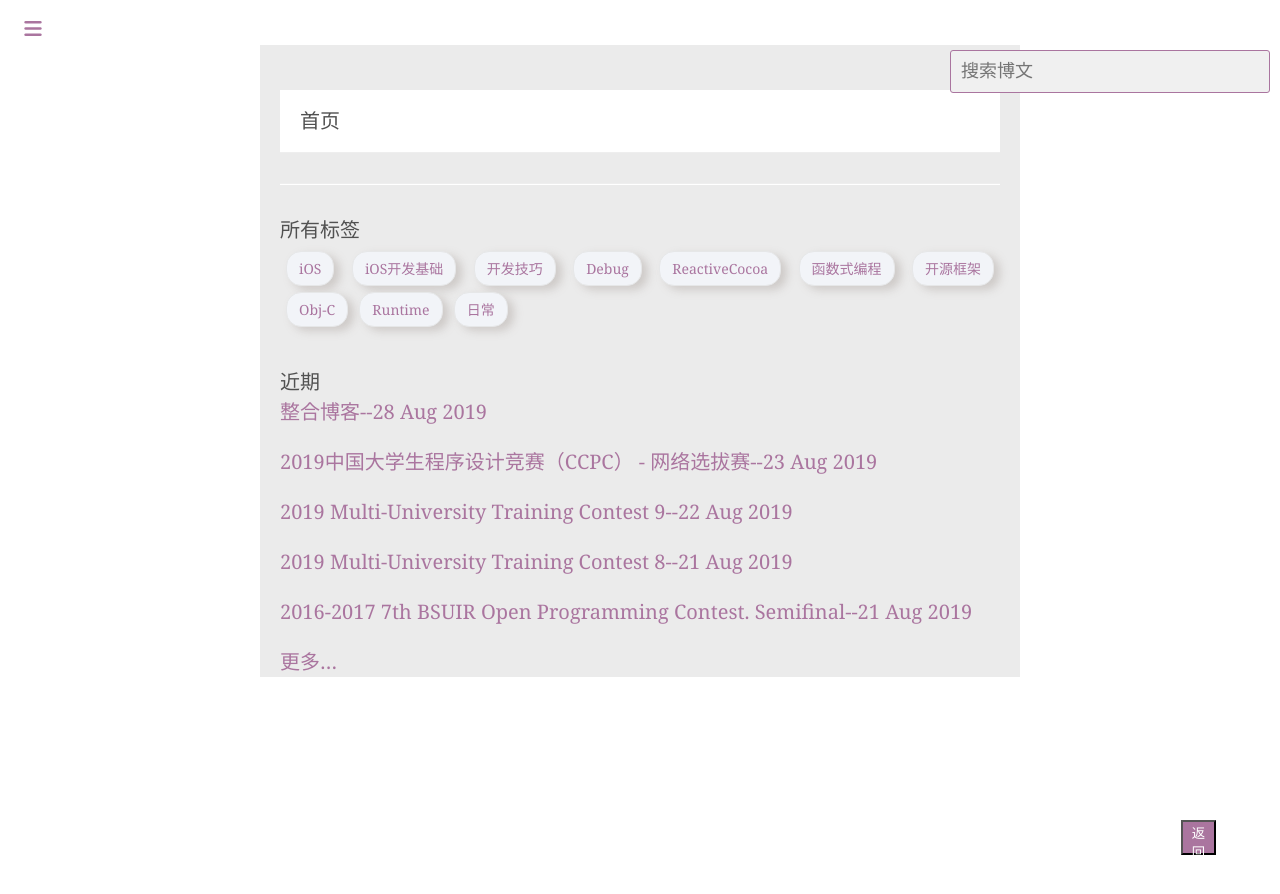
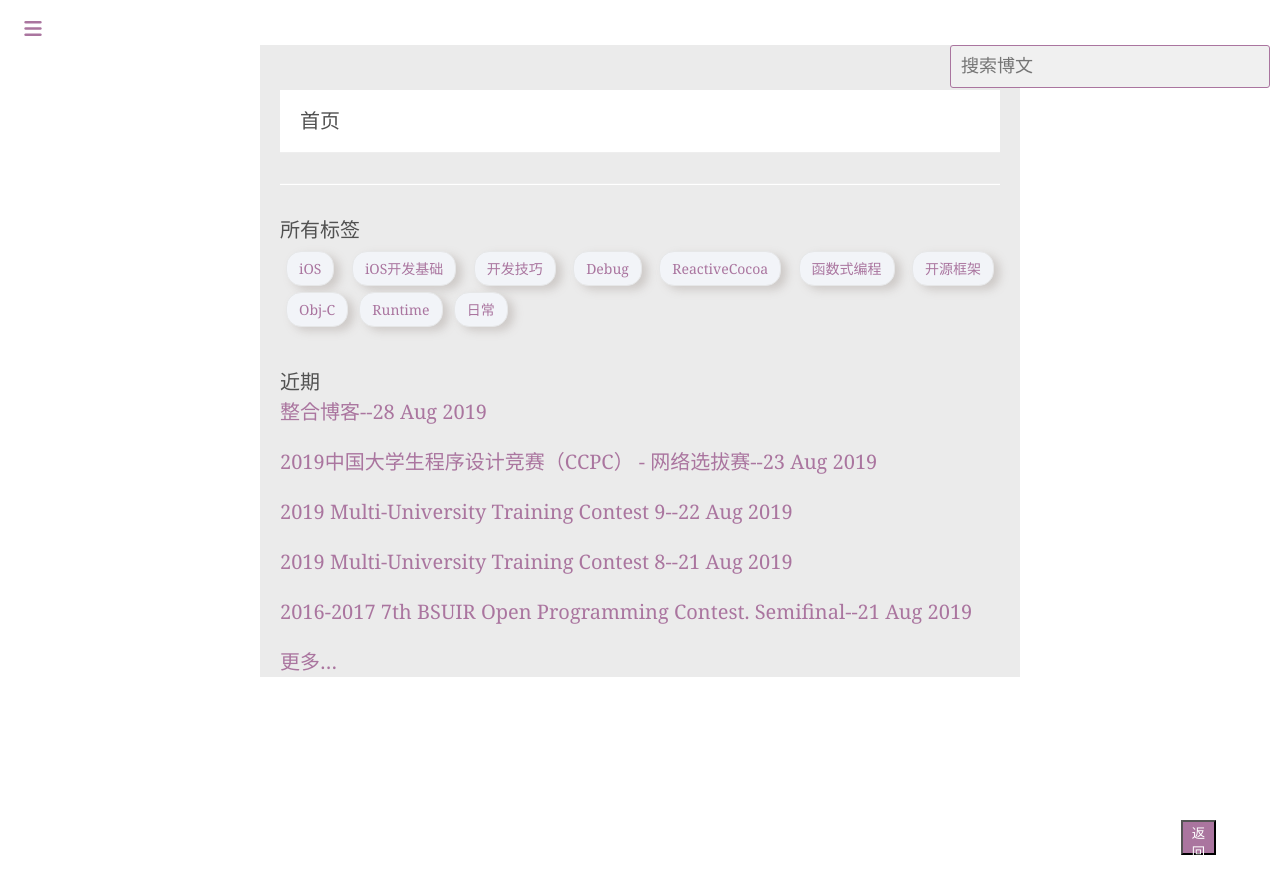
Before and after one commit to XtrueT/xtruet.github.com, a Jekyll site: the page built from index.html, in a window 1280 px wide. Shown: the top 894 px of the page. Built offline with Jekyll 4.4.1, drawn with Linux system fonts in a browser that asks for light colours; comment, search, counter and statistics services are not loaded.

Commit message:
Update index.css

```diff
--- a/public/css/index.css
+++ b/public/css/index.css
@@ -50,7 +50,7 @@
 
 .search-container {
   right:10px;
-  top:5px;
+  top:0px;
   position: absolute;
   display: block;
   width: 25vw;
@@ -59,9 +59,14 @@
   margin-bottom: 3em;
 }
 @media (max-width:480px) {
+  .content {
+    margin-top: 40px;
+    padding-top: 60px;
+    background-color: rgb(235, 235, 235);
+  }
   .search-container {
     left: 5%;
-    top: 60;
+    top: 2px;
     position: absolute;
     display: block;
     width: 90vw;
```
